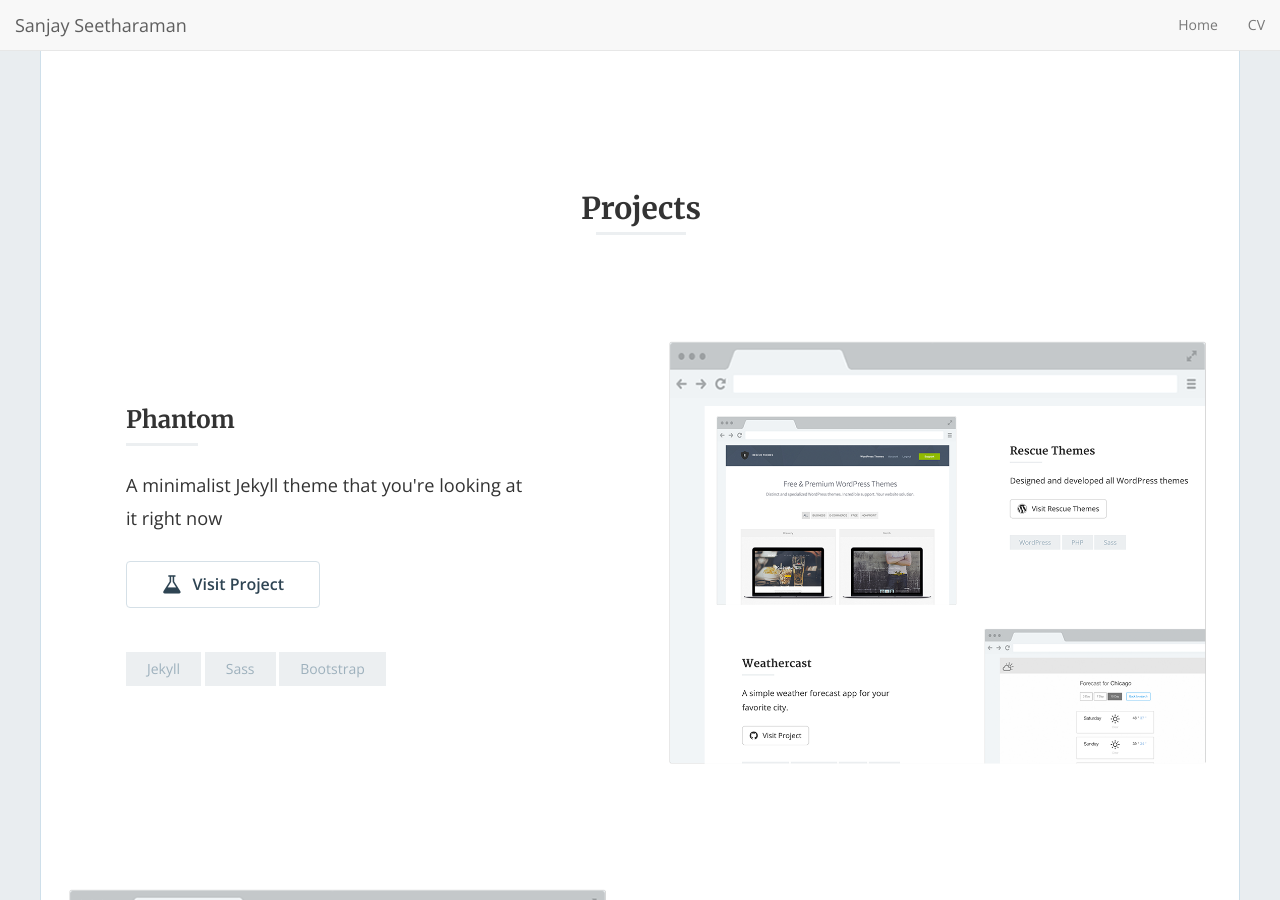
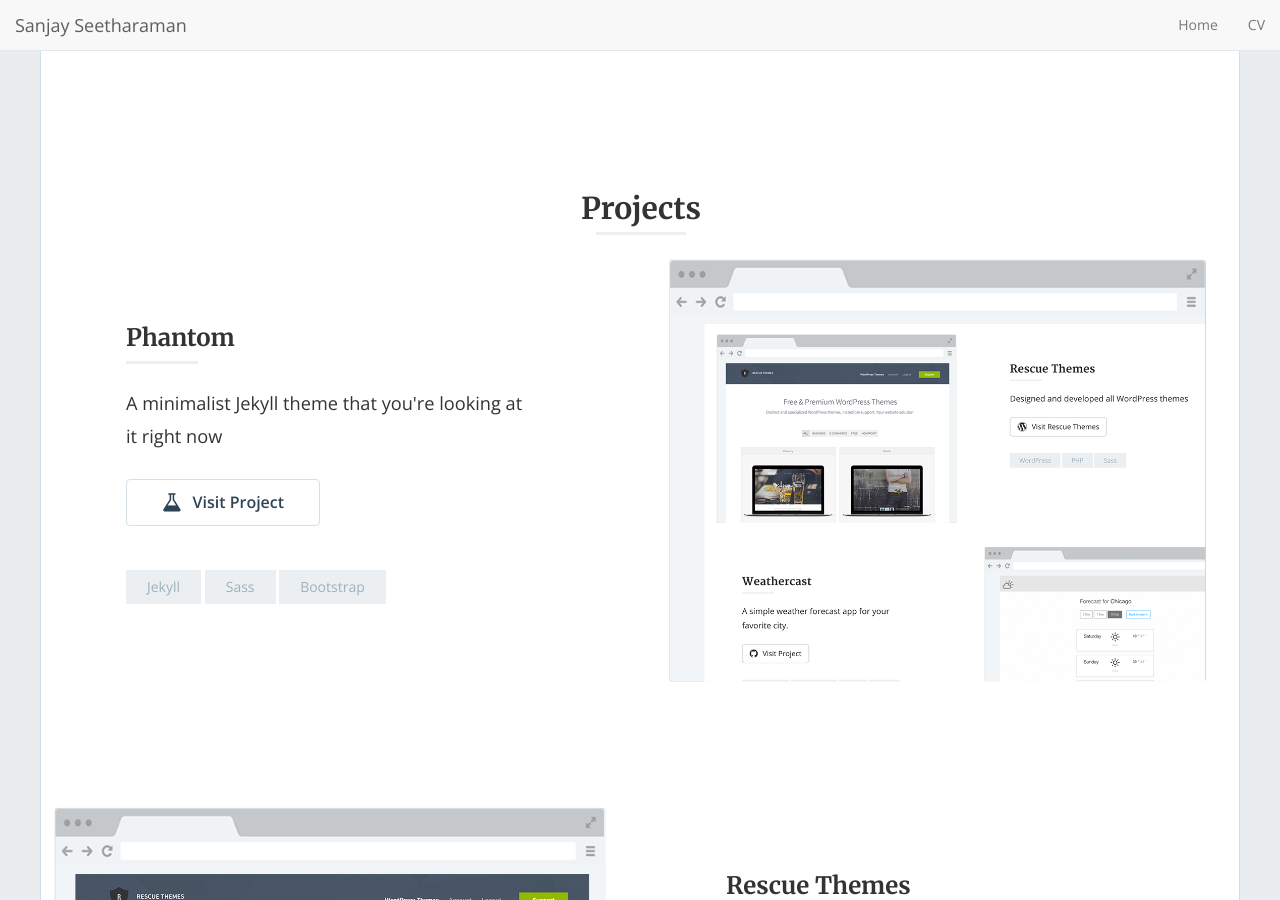
Before and after one commit to chiefsan/chiefsan.github.io, a Jekyll site: the page built from index.html, in a window 1280 px wide and 900 px high, scrolled down 705 px. Built offline with Jekyll 4.4.1, drawn with Linux system fonts in a browser that asks for light colours; nearby versions of some CDN libraries; the list of posts is cut into pages by our own code.

Commit message:
Update home.html

```diff
--- a/_layouts/home.html
+++ b/_layouts/home.html
@@ -15,10 +15,10 @@
             <h2 class="section-title text-center">{{ site.home_section_title }}</h2>
             {% endif %}
 
-            <div class="break"></div>
+<!--             <div class="break"></div> -->
 
             {% for post in paginator.posts %}
-              <div class="wow fadeIn">
+<!--               <div class="wow fadeIn"> -->
               {% if post.position == "left" %}
                 {% include content-left.html %}
               {% endif %}
```
